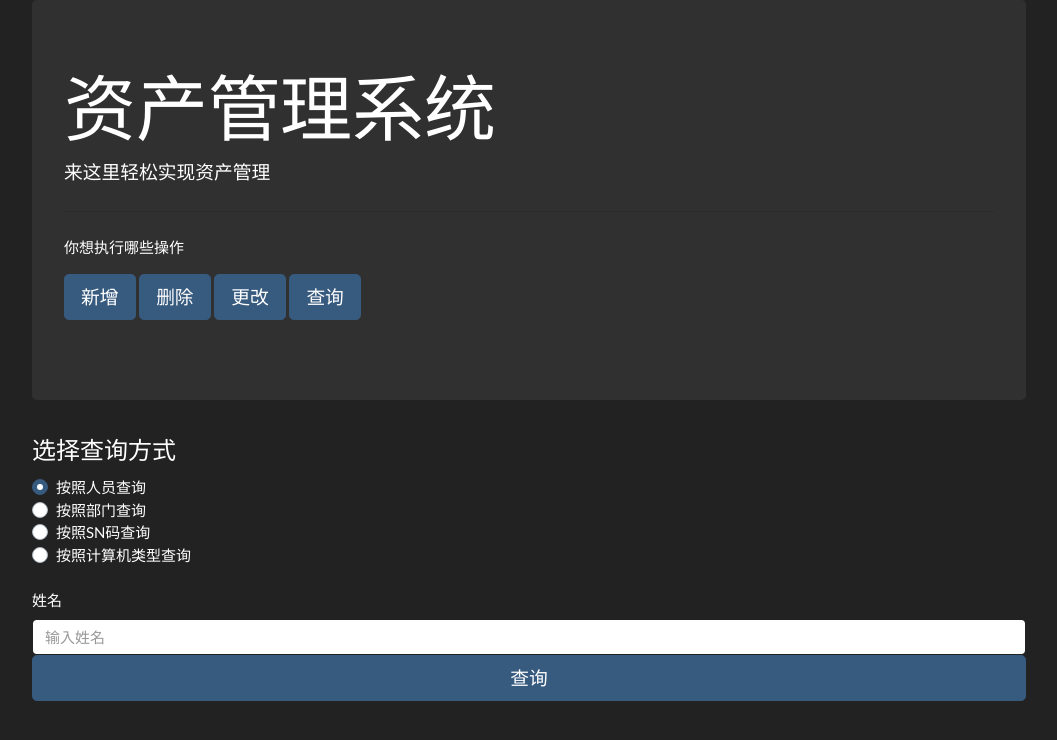
After one commit to dymc1987/hello-world, a Django app: template assets/templates/assets/query.html in a window 1280 px wide. The commit adds this page. Shown: the top 740 px of the page, without its empty margins (111-1168 px from the left). Run offline with Django 3.2, Linux system fonts and the light colour scheme; the template is opened without the code that fills it, so the values that code supplies are empty; some libraries are stand-ins or nearby versions.

Commit message:
20200107office

```diff
--- a/assets/templates/assets/base.html
+++ b/assets/templates/assets/base.html
@@ -24,7 +24,7 @@
                 <a class="btn btn-primary btn-lg" href="{% url 'assets:add' %}" role="button">新增</a>
                 <a class="btn btn-primary btn-lg" href="{% url 'assets:delete' %}" role="button">删除</a>
                 <a class="btn btn-primary btn-lg" href="{% url 'assets:modify' %}" role="button">更改</a>
-                <a class="btn btn-primary btn-lg" href="#" role="button">查询</a>
+                <a class="btn btn-primary btn-lg" href="{% url 'assets:query' %}" role="button">查询</a>
                 </p>
             </div>
 
--- /dev/null
+++ b/assets/templates/assets/query.html
@@ -0,0 +1,64 @@
+{% extends 'assets/base.html' %}
+{% load static %}
+
+{% block content %}
+
+<fieldset>
+    <legend>选择查询方式</legend>
+    <div class="form-group">
+      <div class="custom-control custom-radio">
+        <input type="radio" id="customRadio1" name="customRadio" class="custom-control-input" checked="">
+        <label class="custom-control-label" for="customRadio1">按照人员查询</label>
+      </div>
+      <div class="custom-control custom-radio">
+        <input type="radio" id="customRadio2" name="customRadio" class="custom-control-input">
+        <label class="custom-control-label" for="customRadio2">按照部门查询</label>
+      </div>
+      <div class="custom-control custom-radio">
+        <input type="radio" id="customRadio3" name="customRadio" class="custom-control-input">
+        <label class="custom-control-label" for="customRadio3">按照SN码查询</label>
+      </div>
+      <div class="custom-control custom-radio">
+        <input type="radio" id="customRadio4" name="customRadio" class="custom-control-input">
+        <label class="custom-control-label" for="customRadio4">按照计算机类型查询</label>
+      </div>
+    </div>
+</fieldset>
+<form action="{% url 'assets:queryitem' %}" method="post">
+    {% csrf_token %}
+    <label class="col-form-label" for="inputDefault">姓名</label>
+    <input type="text" class="form-control" placeholder="输入姓名" name="name">
+    <button type="submit" class="btn btn-primary btn-lg btn-block">查询</button>
+</form>
+
+<script src="{% static 'js/jquery-3.3.1.min.js' %}"></script>
+<script src="{% static 'js/query.js' %}"></script>
+
+
+
+
+
+
+
+
+
+
+
+
+
+
+
+
+
+
+
+
+
+
+
+
+
+
+
+
+{% endblock %}
--- a/assets/urls.py
+++ b/assets/urls.py
@@ -9,6 +9,7 @@ urlpatterns = [
     path('add',views.add,name='add'),
     path('delete',views.delete,name='delete'),
     path('modify',views.modify,name='modify'),
+    path('query',views.query,name='query'),
     path('additem', views.additem, name='additem'),
     # 这个path因为不需要真正被访问，只是作为form表单提交的对象，所以前面
     # 加一个名称与其他path区别开即可。
@@ -16,4 +17,6 @@ urlpatterns = [
     # 这个url跟上面的url同理。
     path('modifyitem', views.modifyitem, name='modifyitem'),
     # 这个url跟上面的url同理。
+    path('queryitem', views.queryitem, name='queryitem'),
+    # 这个url跟上面的url同理。
 ]
--- /dev/null
+++ b/static/js/query.js
@@ -0,0 +1,25 @@
+$(
+    // function() {
+    //     console.log($('input')[0]);
+    // },
+
+    $('#customRadio1').on('click',function(){
+        $('.form-control').attr({ placeholder:"输入姓名", name:"name" });
+    }
+    ),
+
+    $('#customRadio2').on('click',function(){
+        $('.form-control').attr({ placeholder:"输入部门名称", name:"department" });
+    }
+    ),
+
+    $('#customRadio3').on('click',function(){
+        $('.form-control').attr({ placeholder:"输入SN码", name:"sn" });
+    }
+    ),
+
+    $('#customRadio4').on('click',function(){
+        $('.form-control').attr({ placeholder:"输入计算机类型", name:"pc_type" });
+    }
+    ),
+)
```
Also changed, not shown: assets/format.py (added, +73 -0 lines), assets/views.py (+42 -45 lines), db.sqlite3.
